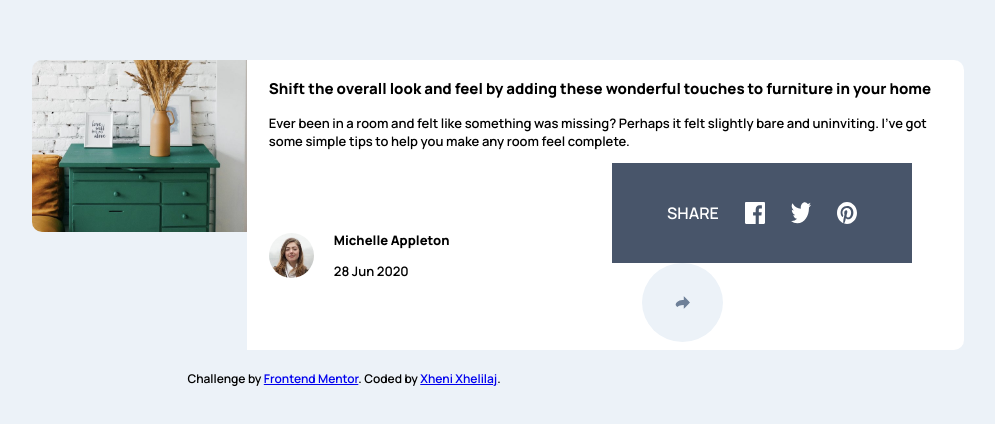
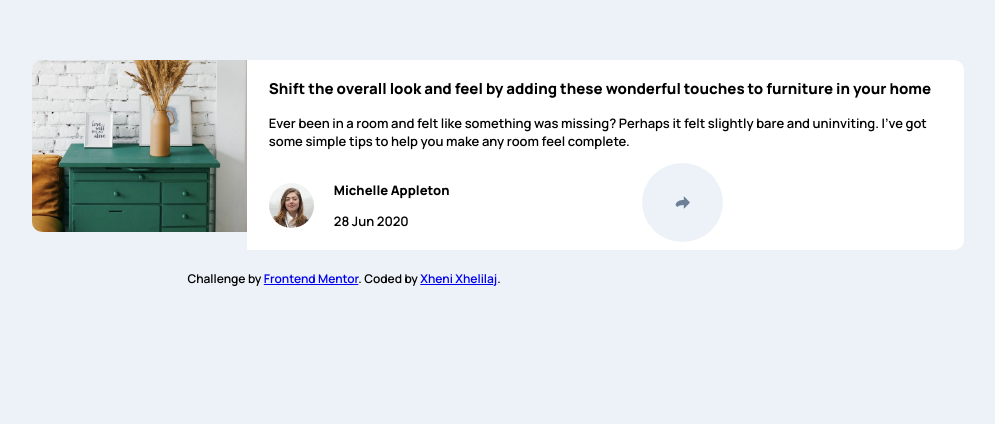
Before and after one commit to xhenixhelilaj/article-preview-component-master, a plain HTML site: page index.html in a window 1280 px wide. Shown: the part 132-556 px from the top of the page, without its empty margins (262-1257 px from the left). Drawn offline with Linux system fonts and the light colour scheme.

Commit message:
add display none

```diff
--- a/index.css
+++ b/index.css
@@ -83,5 +83,5 @@ svg{
     background-color: var(--color-grey);
     padding:13%;
     color:white;
-    overflow: hidden
+    display: none;
 }
```
